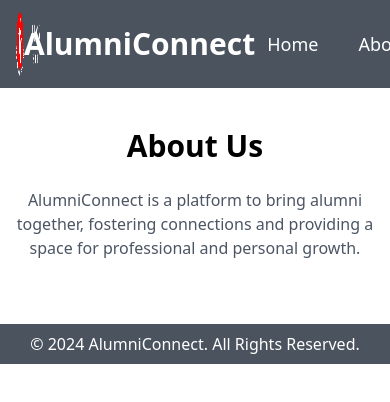
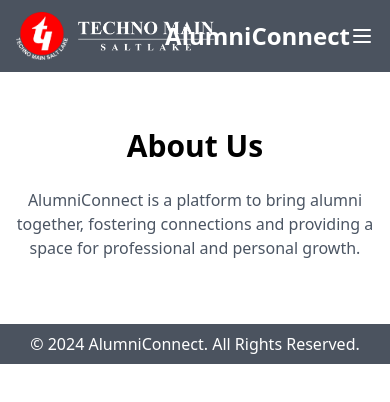
Before and after one commit to Adarsh-Agrahari/Alumini-Management-System, a React (Vite) app: page /about in a window 390 px wide. Shown: the top 402 px of the page. Built offline with nearby package versions, Linux system fonts and the light colour scheme.

Commit message:
Update navbar responsive

```diff
--- a/src/components/Navbar.jsx
+++ b/src/components/Navbar.jsx
@@ -1,23 +1,60 @@
-import React from "react";
+import React, { useState } from "react";
 import { Link } from "react-router-dom";
-// import { useAuth } from "../context/AuthContext";
 
 const Navbar = () => {
-	// const { user, logout } = useAuth();
-	const user = null;
+	const [isOpen, setIsOpen] = useState(false); // State to toggle the menu
+	const user = null; // Mock user state
+
+	const toggleMenu = () => {
+		setIsOpen(!isOpen);
+	};
+
 	return (
 		<nav className="bg-gray-800 bg-opacity-80 backdrop-blur-md text-white fixed w-full top-0 z-10 px-4 py-3">
 			<div className="container mx-auto flex justify-between items-center">
-				<div className="flex space-x-2">
-					<img src="img/ti.png" alt="Logo" className="h-16" />
-					<img src="img/tmslogo.png" alt="Logo" className="h-16" />
+				{/* Logo Section */}
+				<div className="flex items-center space-x-2">
+					<img src="img/ti.png" alt="Logo" className="h-12" />
+					<img src="img/tmslogo.png" alt="Logo" className="h-12" />
 				</div>
-				<h1 className="text-3xl font-bold">AlumniConnect</h1>
-				<ul className="flex space-x-4 text-lg">
+				<h1 className="text-2xl font-bold">AlumniConnect</h1>
+				{/* Hamburger Icon */}
+				<button
+					className="block lg:hidden text-white focus:outline-none"
+					onClick={toggleMenu}
+				>
+					<svg
+						className="w-6 h-6"
+						fill="none"
+						stroke="currentColor"
+						strokeWidth="2"
+						viewBox="0 0 24 24"
+						xmlns="http://www.w3.org/2000/svg"
+					>
+						<path
+							strokeLinecap="round"
+							strokeLinejoin="round"
+							d={
+								isOpen
+									? "M6 18L18 6M6 6l12 12"
+									: "M4 6h16M4 12h16M4 18h16"
+							}
+						></path>
+					</svg>
+				</button>
+
+				{/* Navigation Links */}
+				<ul
+					className={`lg:flex lg:space-x-4 lg:items-center lg:justify-end lg:static lg:bg-transparent ${
+						isOpen
+							? "block absolute bg-gray-800 w-full top-16 left-0 px-4 py-2"
+							: "hidden"
+					}`}
+				>
 					<li>
 						<Link
 							to="/"
-							className="hover:bg-gray-700 hover:text-blue-400 py-2 px-3 rounded-lg"
+							className="block lg:inline hover:bg-gray-700 hover:text-blue-400 py-2 px-3 rounded-lg"
 						>
 							Home
 						</Link>
@@ -25,7 +62,7 @@ const Navbar = () => {
 					<li>
 						<Link
 							to="/about"
-							className="hover:bg-gray-700 hover:text-blue-400 py-2 px-3 rounded-lg"
+							className="block lg:inline hover:bg-gray-700 hover:text-blue-400 py-2 px-3 rounded-lg"
 						>
 							About
 						</Link>
@@ -33,7 +70,7 @@ const Navbar = () => {
 					<li>
 						<Link
 							to="/gallery"
-							className="hover:bg-gray-700 hover:text-blue-400 py-2 px-3 rounded-lg"
+							className="block lg:inline hover:bg-gray-700 hover:text-blue-400 py-2 px-3 rounded-lg"
 						>
 							Gallery
 						</Link>
@@ -41,7 +78,7 @@ const Navbar = () => {
 					<li>
 						<Link
 							to="/events"
-							className="hover:bg-gray-700 hover:text-blue-400 py-2 px-3 rounded-lg"
+							className="block lg:inline hover:bg-gray-700 hover:text-blue-400 py-2 px-3 rounded-lg"
 						>
 							Events
 						</Link>
@@ -49,7 +86,7 @@ const Navbar = () => {
 					<li>
 						<Link
 							to="/alumni"
-							className="hover:bg-gray-700 hover:text-blue-400 py-2 px-3 rounded-lg"
+							className="block lg:inline hover:bg-gray-700 hover:text-blue-400 py-2 px-3 rounded-lg"
 						>
 							Alumni
 						</Link>
@@ -57,7 +94,7 @@ const Navbar = () => {
 					<li>
 						<Link
 							to="/contact"
-							className="hover:bg-gray-700 hover:text-blue-400 py-2 px-3 rounded-lg"
+							className="block lg:inline hover:bg-gray-700 hover:text-blue-400 py-2 px-3 rounded-lg"
 						>
 							Contact
 						</Link>
@@ -66,7 +103,7 @@ const Navbar = () => {
 						<li>
 							<Link
 								to="/login"
-								className="hover:bg-gray-700 hover:text-blue-400 py-2 px-3 rounded-lg"
+								className="block lg:inline hover:bg-gray-700 hover:text-blue-400 py-2 px-3 rounded-lg"
 							>
 								Login
 							</Link>
@@ -74,15 +111,15 @@ const Navbar = () => {
 					) : (
 						<>
 							<li>
-								<Link to="/profile" className="hover:underline">
+								<Link
+									to="/profile"
+									className="block lg:inline hover:underline py-2 px-3"
+								>
 									Profile
 								</Link>
 							</li>
 							<li>
-								<button
-									// onClick={logout}
-									className="text-red-400 hover:underline"
-								>
+								<button className="block lg:inline text-red-400 hover:underline py-2 px-3">
 									Logout
 								</button>
 							</li>
```
